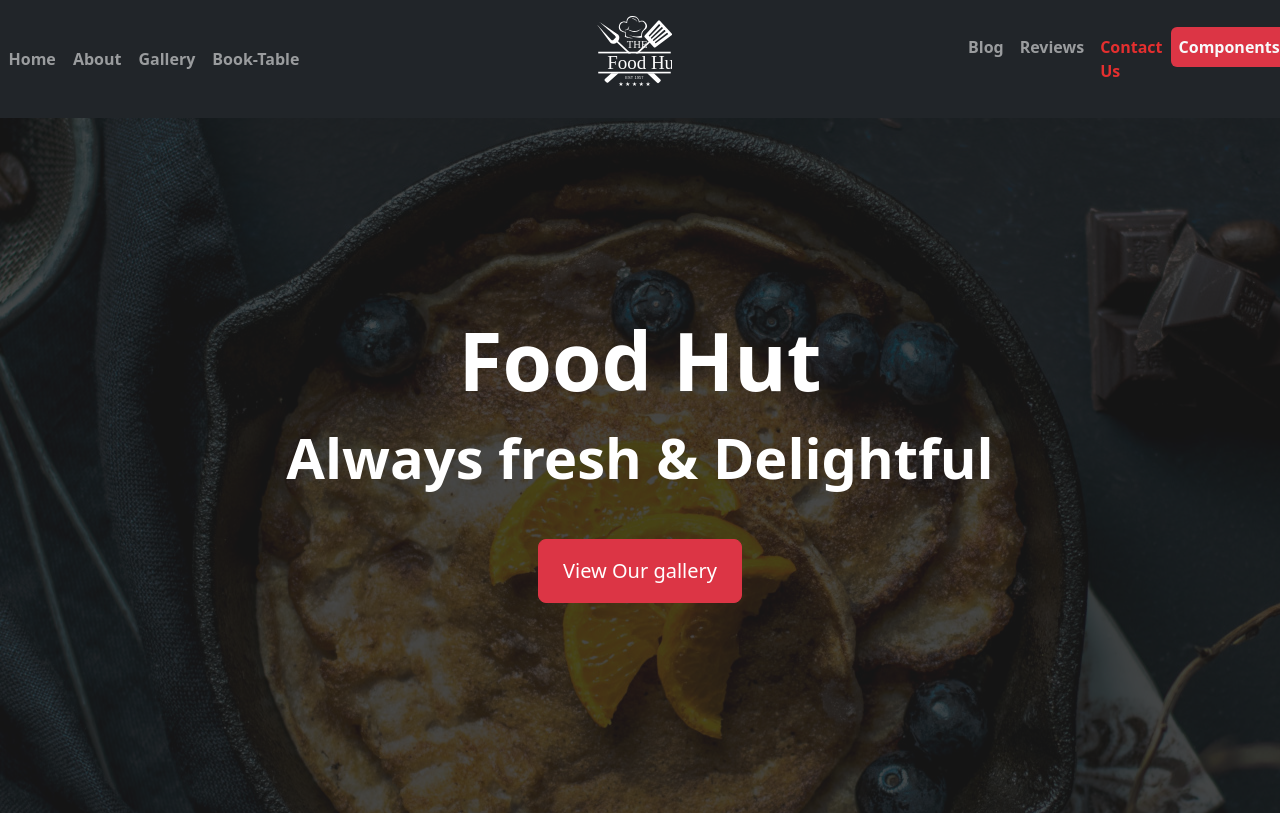
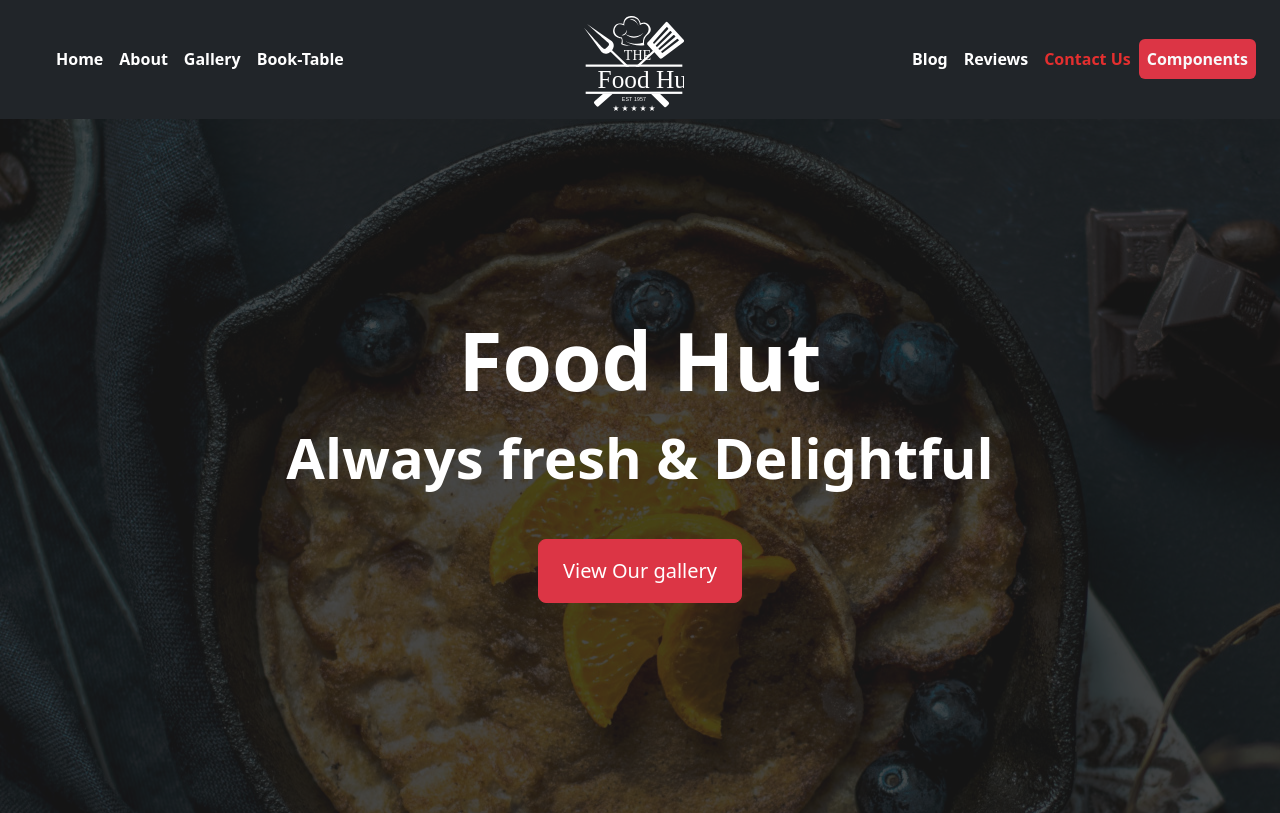
Before and after one commit to Samasya-Ayyappan/FoodHut-Bootstrap, a plain HTML site: page index.html in a window 1280 px wide. Shown: the top 813 px of the page. Drawn offline with nearby package versions, Linux system fonts and the light colour scheme.

Commit message:
Update index.html

```diff
--- a/index.html
+++ b/index.html
@@ -14,6 +14,9 @@
     <style>
         .navbar-nav .nav-link.active {
             color: rgb(228, 47, 47);
+        }
+        .navbar-nav .nav-link{
+            color: white;
         }
 
         #Home_Main {
@@ -149,7 +152,7 @@
                     <nav class="navbar navbar-expand-lg collapse navbar-collapse navbar-dark fixed-top bg-dark py-4 py-xl-2"
                         id="navbar">
                         <div class="container-fluid row w-100 m-0 p-0" id="scrollImage">
-                            <ul class="navbar-nav col-12 col-lg-3 d-flex justify-content-around ">
+                            <ul class="navbar-nav col-12 col-lg-5 text-5 d-flex justify-content-start ps-lg-5">
                                 <li class="nav-item">
                                     <a class="nav-link " href="#Home">Home</a>
                                 </li>
@@ -163,12 +166,11 @@
                                     <a class="nav-link " href="#Book">Book-Table</a>
                                 </li>
                             </ul>
-                            <ul class="navbar-nav col-12 col-lg-6 d-flex justify-content-around text-danger">
+                            <ul class="navbar-nav col-12 col-lg-2 d-flex justify-content-center text-danger">
                                 <li class="nav-item ">
-                                    <center> <img src="./Multi/logo.svg" alt="" class="w-25 mt-2 d-none d-xl-block">
+                                    <center> <img src="./Multi/logo.svg" alt="" class="w-50 mt-2 d-none d-xl-block">
                                     </center>
-                                    <h1 class="d-none d-lg-block d-xl-none"> Food Hut</h1>
-                                    <img src="" alt="">
+                                    <h2 class="d-none d-lg-block d-xl-none"> Food Hut</h2>
                                     <button class="navbar-toggler d-block  d-lg-none" type="button"
                                         data-bs-toggle="collapse" data-bs-target="#navbar" aria-controls="navbar"
                                         aria-expanded="false" aria-label="Toggle navigation">
@@ -177,7 +179,7 @@
 
                                 </li>
                             </ul>
-                            <ul class="navbar-nav col-12 col-lg-3 d-flex justify-content-around ">
+                            <ul class="navbar-nav col-12 col-lg-5 d-flex justify-content-end pe-lg-4 ">
                                 <li class="nav-item">
                                     <a class="nav-link" href="#Blog">Blog</a>
                                 </li>
@@ -253,7 +255,6 @@
             <img src="./Multi/gallary-11.jpg" alt="" class="col-12 col-sm-6 col-lg-3 float-start" draggable="false">
             <img src="./Multi/gallary-12.jpg" alt="" class="col-12 col-sm-6 col-lg-3 float-start" draggable="false">
         </div>
-
     </div>
     <div class=" float-start w-100 row m-0 p-0 container-fluid" id="Book">
         <div id="glassy2" class="py-5">
```
